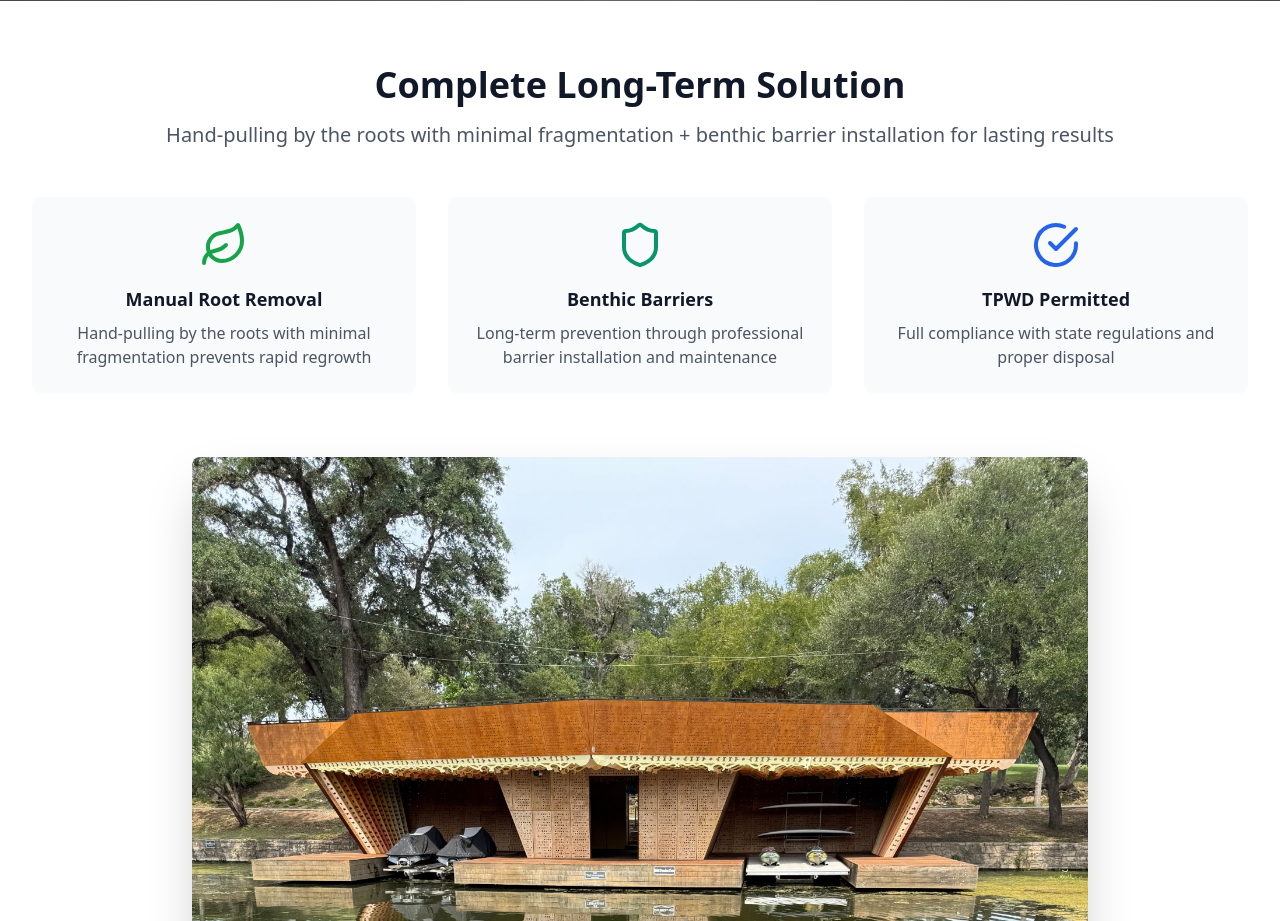
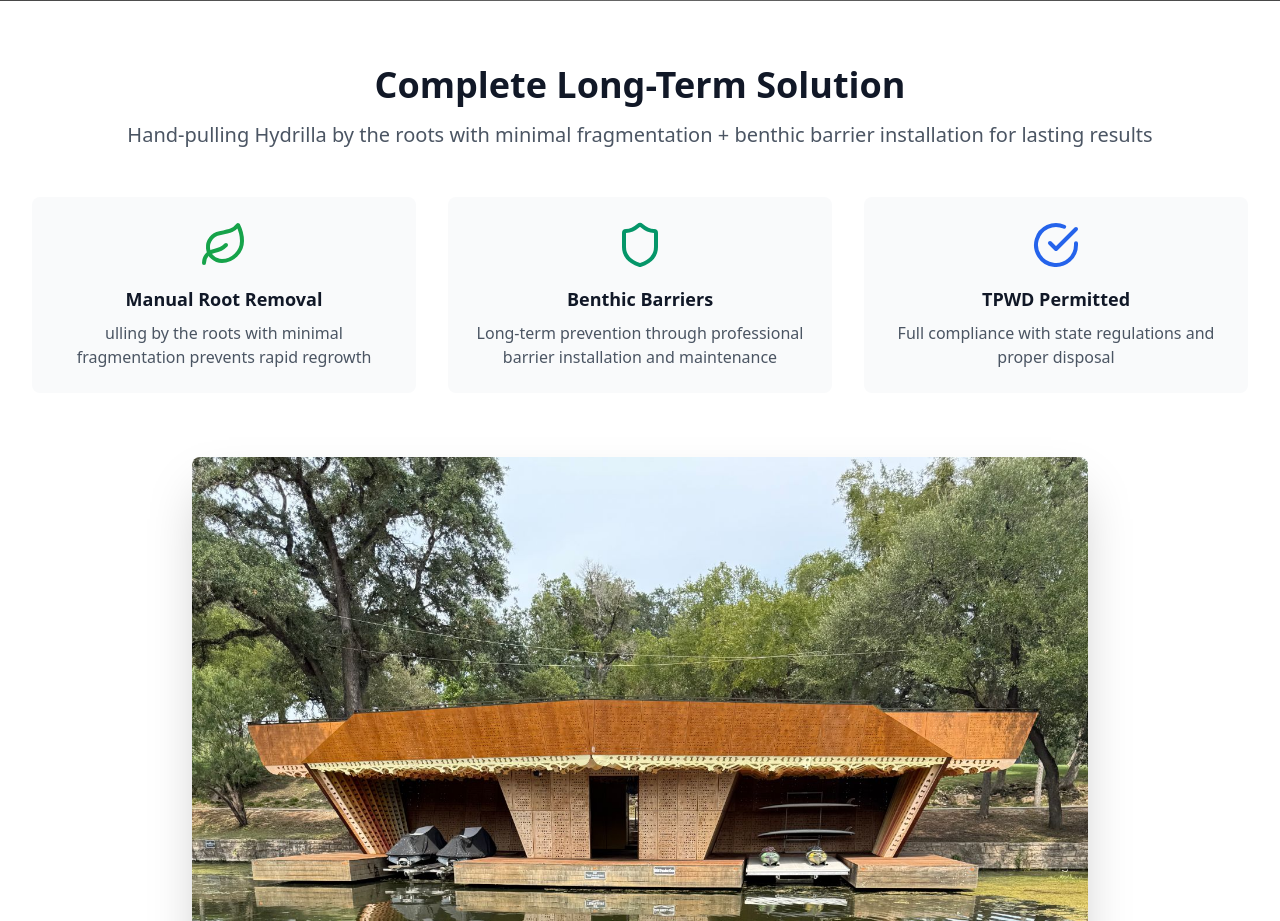
Before and after one commit to captainhomeservices/firstdraftrepository, a React (Vite) app: page / in a window 1280 px wide. Shown: the part 880-1801 px from the top of the page. Built offline with nearby package versions, Linux system fonts and the light colour scheme; grey boxes are pictures that could not be loaded.

Commit message:
Updated HomePage.tsx

```diff
--- a/src/pages/HomePage.tsx
+++ b/src/pages/HomePage.tsx
@@ -172,7 +172,7 @@ const HomePage = () => {
               Complete Long-Term Solution
             </h2>
             <p className="text-xl text-gray-600">
-              Hand-pulling by the roots with minimal fragmentation + benthic barrier installation for lasting results
+              Hand-pulling Hydrilla by the roots with minimal fragmentation + benthic barrier installation for lasting results
             </p>
           </div>
 
@@ -180,7 +180,7 @@ const HomePage = () => {
             <div className="text-center p-6 bg-gray-50 rounded-lg">
               <Leaf className="h-10 w-10 sm:h-12 sm:w-12 text-green-600 mx-auto mb-4" />
               <h3 className="text-base sm:text-lg font-semibold text-gray-900 mb-2">Manual Root Removal</h3>
-              <p className="text-sm sm:text-base text-gray-600">Hand-pulling by the roots with minimal fragmentation prevents rapid regrowth</p>
+              <p className="text-sm sm:text-base text-gray-600">ulling by the roots with minimal fragmentation prevents rapid regrowth</p>
             </div>
             <div className="text-center p-6 bg-gray-50 rounded-lg">
               <Shield className="h-10 w-10 sm:h-12 sm:w-12 text-emerald-600 mx-auto mb-4" />
```
